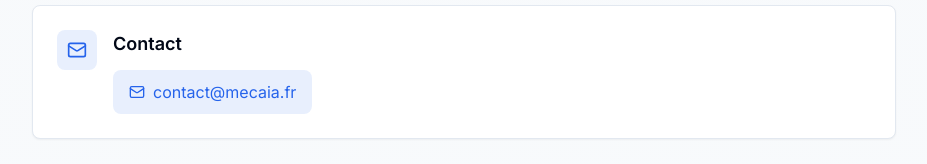
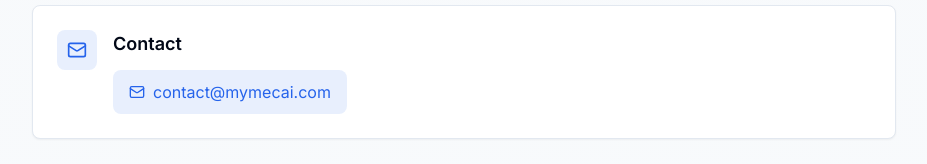
Before and after one commit to juanrobin09-stack/Meca-IA, a React (Vite) app: page /cgu in a window 1280 px wide. Shown: the part 2042-2206 px from the top of the page, without its empty margins (176-1103 px from the left). Built offline with nearby package versions, Linux system fonts and the light colour scheme; no server answers.

Commit message:
chore: mise à jour email contact@mymecai.com
Remplacé toutes les adresses @mecaia.fr par @mymecai.com :
- Footer
- CGU
- Mentions légales
- Confidentialité
- Page Pricing
- Page Success
- Page Garages (partenaires)

```diff
--- a/src/components/Footer.tsx
+++ b/src/components/Footer.tsx
@@ -20,7 +20,7 @@ export default function Footer() {
             <Link to="/confidentialite" className="hover:text-foreground transition-colors">
               Confidentialité
             </Link>
-            <a href="mailto:contact@mecaia.fr" className="hover:text-foreground transition-colors">
+            <a href="mailto:contact@mymecai.com" className="hover:text-foreground transition-colors">
               Contact
             </a>
           </div>
--- a/src/pages/CGU.tsx
+++ b/src/pages/CGU.tsx
@@ -145,11 +145,11 @@ export default function CGU() {
       title: "Contact",
       content: (
         <a
-          href="mailto:contact@mecaia.fr"
+          href="mailto:contact@mymecai.com"
           className="inline-flex items-center gap-2 bg-primary/10 hover:bg-primary/20 text-primary px-4 py-2 rounded-lg transition-colors"
         >
           <Mail className="h-4 w-4" />
-          contact@mecaia.fr
+          contact@mymecai.com
         </a>
       )
     },
--- a/src/pages/Confidentialite.tsx
+++ b/src/pages/Confidentialite.tsx
@@ -16,7 +16,7 @@ export default function Confidentialite() {
           <p className="font-semibold text-lg">MecaIA</p>
           <p><span className="text-muted-foreground">SIREN :</span> 994 221 653</p>
           <p><span className="text-muted-foreground">Responsable :</span> Juan Robin</p>
-          <p><span className="text-muted-foreground">Email :</span> contact@mecaia.fr</p>
+          <p><span className="text-muted-foreground">Email :</span> contact@mymecai.com</p>
         </div>
       )
     },
@@ -176,11 +176,11 @@ export default function Confidentialite() {
       content: (
         <div className="space-y-3">
           <a
-            href="mailto:contact@mecaia.fr"
+            href="mailto:contact@mymecai.com"
             className="inline-flex items-center gap-2 bg-primary/10 hover:bg-primary/20 text-primary px-4 py-2 rounded-lg transition-colors"
           >
             <Mail className="h-4 w-4" />
-            contact@mecaia.fr
+            contact@mymecai.com
           </a>
           <p className="text-sm text-muted-foreground">
             Vous pouvez également introduire une réclamation auprès de la CNIL :
--- a/src/pages/Garages.tsx
+++ b/src/pages/Garages.tsx
@@ -234,7 +234,7 @@ export default function Garages() {
                 </p>
               </div>
               <Button variant="outline" asChild>
-                <a href="mailto:partenaires@mecaia.fr?subject=Partenariat garage">
+                <a href="mailto:partenaires@mymecai.com?subject=Partenariat garage">
                   Devenir partenaire
                 </a>
               </Button>
--- a/src/pages/MentionsLegales.tsx
+++ b/src/pages/MentionsLegales.tsx
@@ -16,7 +16,7 @@ export default function MentionsLegales() {
           <p className="text-muted-foreground">Entreprise individuelle</p>
           <p><span className="text-muted-foreground">SIREN :</span> 994 221 653</p>
           <p><span className="text-muted-foreground">Propriétaire :</span> Juan Robin</p>
-          <p><span className="text-muted-foreground">Email :</span> contact@mecaia.fr</p>
+          <p><span className="text-muted-foreground">Email :</span> contact@mymecai.com</p>
         </div>
       )
     },
@@ -85,11 +85,11 @@ export default function MentionsLegales() {
       content: (
         <div className="flex items-center gap-3">
           <a
-            href="mailto:contact@mecaia.fr"
+            href="mailto:contact@mymecai.com"
             className="inline-flex items-center gap-2 bg-primary/10 hover:bg-primary/20 text-primary px-4 py-2 rounded-lg transition-colors"
           >
             <Mail className="h-4 w-4" />
-            contact@mecaia.fr
+            contact@mymecai.com
           </a>
         </div>
       )
--- a/src/pages/Pricing.tsx
+++ b/src/pages/Pricing.tsx
@@ -143,8 +143,8 @@ export default function Pricing() {
             </p>
             <p className="text-sm text-gray-400">
               Une question ?{' '}
-              <a href="mailto:contact@mecaia.fr" className="text-blue-600 hover:underline">
-                contact@mecaia.fr
+              <a href="mailto:contact@mymecai.com" className="text-blue-600 hover:underline">
+                contact@mymecai.com
               </a>
             </p>
           </div>
--- a/src/pages/Success.tsx
+++ b/src/pages/Success.tsx
@@ -71,7 +71,7 @@ export default function Success() {
           </CardHeader>
           <CardContent className="flex flex-col items-center gap-4">
             <p className="text-sm text-muted-foreground text-center">
-              Si tu as été débité, contacte-nous à contact@mecaia.fr
+              Si tu as été débité, contacte-nous à contact@mymecai.com
             </p>
             <Button onClick={() => navigate('/app')}>
               Retour à l'application
```
